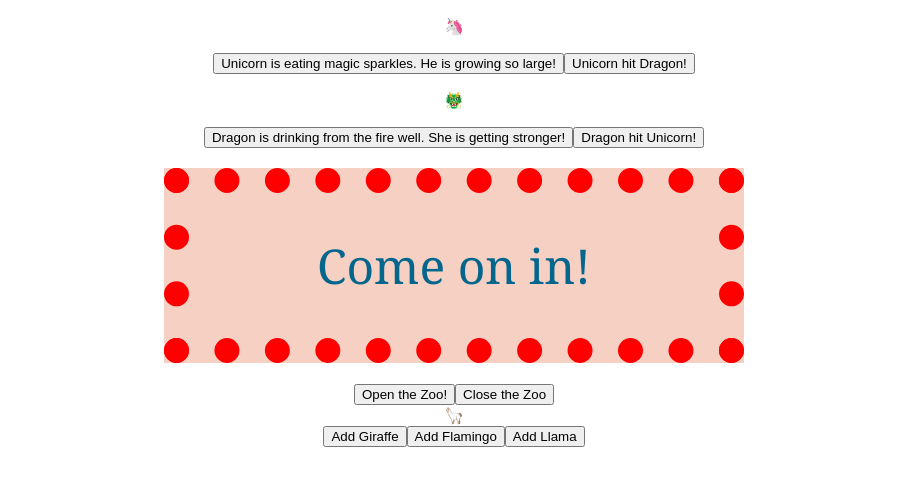
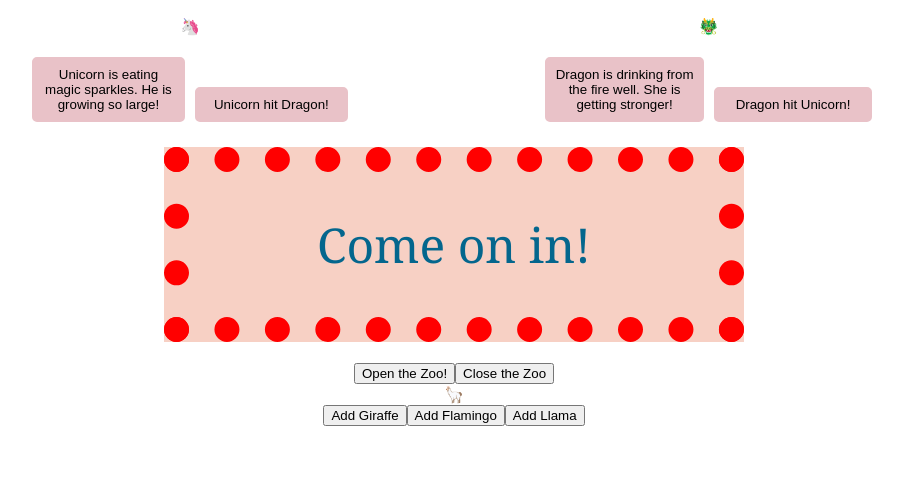
Before and after one commit to ClareMcDonald/react-busy-zoo, a React (Create React App) app: page / in a window 1280 px wide. Shown: the top 486 px of the page, without its empty margins (186-1089 px from the left). Built offline with nearby package versions, Linux system fonts and the light colour scheme.

Commit message:
added Fight.css

```diff
--- a/src/App.js
+++ b/src/App.js
@@ -1,5 +1,6 @@
 import { useState } from 'react';
 import './App.css';
+import './Fight.css';
 import OpenSign from './OpenSign';
 import Parade from './Parade';
 
--- /dev/null
+++ b/src/Fight.css
@@ -0,0 +1,14 @@
+.fight {
+    display: flex;
+    flex-direction: row;
+    justify-content: center;
+}
+
+.fight button {
+    background-color: rgb(233, 194, 200);
+    width: 30%;
+    margin: 5px;
+    padding: 5px;
+    border: 5px solid rgb(233, 194, 200);
+    border-radius: 5px;
+}
```
